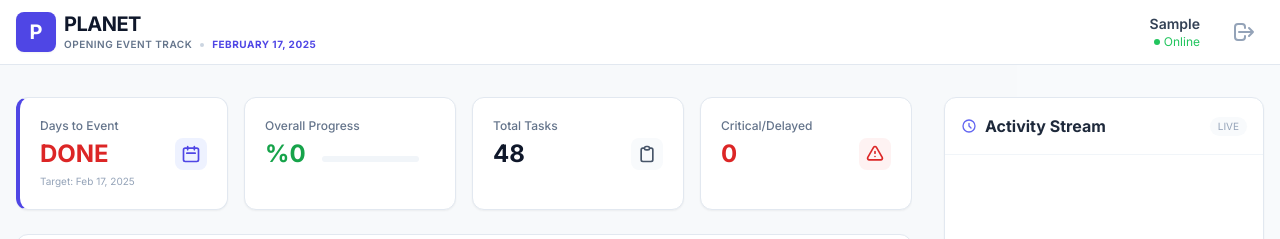
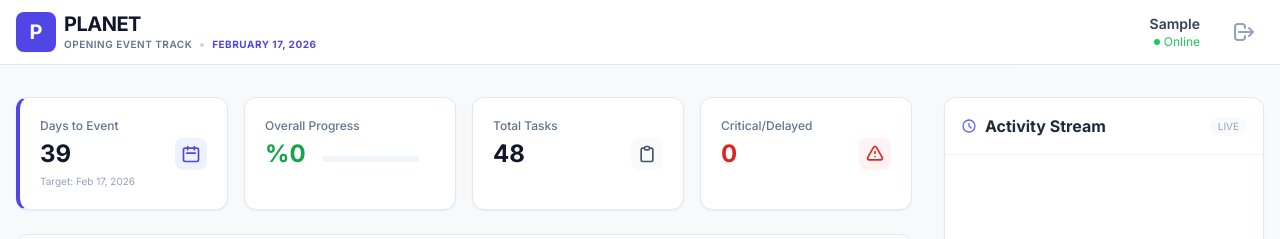
Before and after one commit to onurcagigan-dotcom/planet-event, a React (Vite) app: page / in a window 1280 px wide. Both pictures are taken after typing "Sample" into the empty fields and a click on the button "Start Tracking". Shown: the top 239 px of the page. Built offline with nearby package versions, Linux system fonts and the light colour scheme.

Commit message:
feat: Update event year to 2026
Adjusts the application's event year from 2024 to 2026 to reflect the new target date. This includes updating the `EVENT_DATE` constant, the footer copyright year, and the displayed event date in the dashboard statistics.

```diff
--- a/App.tsx
+++ b/App.tsx
@@ -192,7 +192,7 @@ export default function App() {
       </main>
 
       <footer className="bg-white border-t border-slate-200 py-4 text-center text-slate-400 text-[10px] uppercase tracking-widest font-semibold">
-        PLANET &copy; 2024 - Opening Event Track
+        PLANET &copy; 2026 - Opening Event Track
       </footer>
     </div>
   );
--- a/components/DashboardStats.tsx
+++ b/components/DashboardStats.tsx
@@ -14,26 +14,32 @@ export const DashboardStats: React.FC<DashboardStatsProps> = ({ tasks }) => {
 
   const progressPercentage = total === 0 ? 0 : Math.round((completed / total) * 100);
 
-  // Calculate days to Feb 17
+  // Calculate days to Event
   const eventDate = new Date(EVENT_DATE);
   const today = new Date();
   today.setHours(0, 0, 0, 0);
   const diffTime = eventDate.getTime() - today.getTime();
   const daysToEvent = Math.ceil(diffTime / (1000 * 60 * 60 * 24));
 
+  const formattedTargetDate = eventDate.toLocaleDateString('en-US', {
+    month: 'short',
+    day: 'numeric',
+    year: 'numeric'
+  });
+
   return (
     <div className="grid grid-cols-2 lg:grid-cols-4 gap-4">
       <div className="bg-white p-5 rounded-xl border border-slate-200 shadow-sm border-l-4 border-l-indigo-600">
         <p className="text-xs text-slate-500 font-medium mb-1">Days to Event</p>
         <div className="flex items-end justify-between">
-          <span className={`text-2xl font-black ${daysToEvent <= 7 ? 'text-red-600' : 'text-slate-900'}`}>
+          <span className={`text-2xl font-black ${daysToEvent <= 7 && daysToEvent >= 0 ? 'text-red-600' : 'text-slate-900'}`}>
             {daysToEvent > 0 ? daysToEvent : daysToEvent === 0 ? 'TODAY' : 'DONE'}
           </span>
           <div className="w-8 h-8 rounded-lg bg-indigo-50 flex items-center justify-center text-indigo-600">
             <svg className="w-5 h-5" fill="none" stroke="currentColor" viewBox="0 0 24 24"><path strokeLinecap="round" strokeLinejoin="round" strokeWidth="2" d="M8 7V3m8 4V3m-9 8h10M5 21h14a2 2 0 002-2V7a2 2 0 00-2-2H5a2 2 0 00-2 2v12a2 2 0 002 2z" /></svg>
           </div>
         </div>
-        <p className="text-[10px] text-slate-400 mt-1">Target: Feb 17, 2025</p>
+        <p className="text-[10px] text-slate-400 mt-1">Target: {formattedTargetDate}</p>
       </div>
 
       <div className="bg-white p-5 rounded-xl border border-slate-200 shadow-sm">
--- a/constants.tsx
+++ b/constants.tsx
@@ -1,7 +1,7 @@
 
 import { Task } from './types';
 
-export const EVENT_DATE = '2025-02-17';
+export const EVENT_DATE = '2026-02-17';
 
 export const CATEGORIES = [
   'PREPARATIONS',
```
